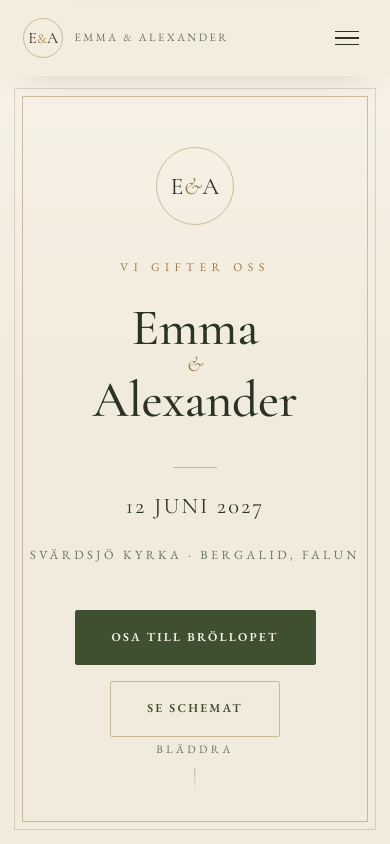
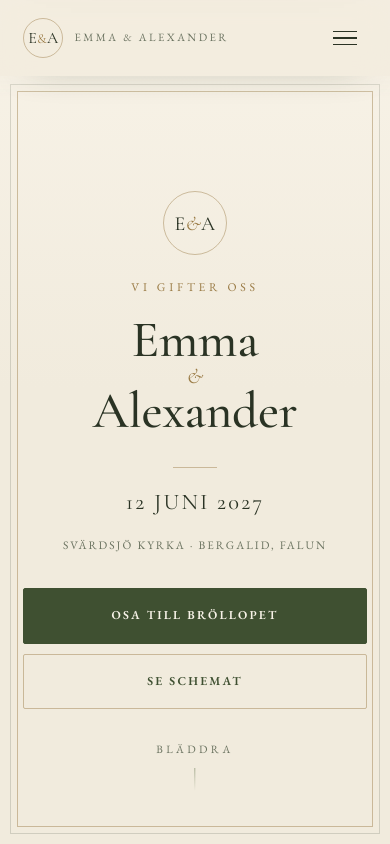
Before and after one commit to jonasgabrielsson92-cell/emmaalexwedding, a React (Vite) app: page / in a window 390 px wide. Shown: the top 844 px of the page. Built offline with nearby package versions, Linux system fonts and the light colour scheme; no server answers.

Commit message:
describe what changed

```diff
--- a/index.html
+++ b/index.html
@@ -2,7 +2,7 @@
 <html lang="sv">
   <head>
     <meta charset="UTF-8" />
-    <meta name="viewport" content="width=device-width, initial-scale=1.0" />
+    <meta name="viewport" content="width=device-width, initial-scale=1, viewport-fit=cover" />
     <meta name="theme-color" content="#3c4636" />
     <title>Emma &amp; Alexander · 12 juni 2027</title>
     <link rel="preconnect" href="https://fonts.googleapis.com" />
--- a/styles.css
+++ b/styles.css
@@ -56,6 +56,8 @@
   --nav-height: 76px;
   --hero-frame-gap: 12px;
   --hero-frame-side: clamp(14px, 3vw, 26px);
+  --safe-area-top: env(safe-area-inset-top, 0px);
+  --safe-area-bottom: env(safe-area-inset-bottom, 0px);
 }
 
 /* ---- Färgteman (Tweak) ---- */
@@ -147,7 +149,7 @@ section { padding: clamp(72px, 11vw, 140px) var(--gutter); }
 .nav {
   position: fixed; inset: 0 0 auto 0; z-index: 60;
   display: flex; align-items: center; justify-content: space-between;
-  padding: 0 var(--gutter); height: 76px;
+  padding: var(--safe-area-top) var(--gutter) 0; height: calc(76px + var(--safe-area-top));
   background: color-mix(in oklab, var(--cream) 72%, transparent);
   -webkit-backdrop-filter: blur(14px) saturate(108%);
   backdrop-filter: blur(14px) saturate(108%);
@@ -155,7 +157,7 @@ section { padding: clamp(72px, 11vw, 140px) var(--gutter); }
   transition: background .3s, box-shadow .3s, height .3s;
 }
 .nav::after { content:""; position:absolute; inset:100% 0 auto; height:22px; pointer-events:none; background:linear-gradient(to bottom, color-mix(in oklab, var(--cream) 24%, transparent), transparent); }
-.nav.scrolled { background: color-mix(in oklab, var(--cream) 88%, transparent); box-shadow: 0 16px 34px -30px color-mix(in oklab, var(--ink) 82%, transparent); height: 64px; }
+.nav.scrolled { background: color-mix(in oklab, var(--cream) 88%, transparent); box-shadow: 0 16px 34px -30px color-mix(in oklab, var(--ink) 82%, transparent); height: calc(64px + var(--safe-area-top)); }
 .nav__brand { display:flex; align-items:center; gap:11px; }
 .nav__brand .monogram { width: 40px; height: 40px; border:1px solid var(--brass-line); border-radius:50%; font-family: var(--font-display); font-size: 1rem; letter-spacing: 0.02em; color: var(--ink); text-align:center; line-height: 38px; }
 .nav__brand .monogram .amp { color: var(--brass); font-size: 0.85em; }
@@ -164,12 +166,12 @@ section { padding: clamp(72px, 11vw, 140px) var(--gutter); }
 .nav__links a { font-family: var(--font-label); font-size: 0.8rem; letter-spacing: 0.1em; text-transform: uppercase; color: var(--ink-soft); position: relative; padding: 6px 0; white-space: nowrap; }
 .nav__links a::after { content:""; position:absolute; left:0; bottom:0; height:1px; width:0; background: var(--brass); transition: width .3s ease; }
 .nav__links a:hover::after { width: 100%; }
-.nav__toggle { display:none; background:none; border:none; cursor:pointer; flex-direction:column; gap:5px; padding:8px; }
+.nav__toggle { display:none; min-width:44px; min-height:44px; background:none; border:none; cursor:pointer; flex-direction:column; align-items:center; justify-content:center; gap:5px; padding:8px; }
 .nav__toggle span { width:24px; height:1.6px; background: var(--ink); transition: .3s; }
 
 /* ============ Buttons ============ */
 .btn {
-  display:inline-flex; align-items:center; gap:10px; cursor:pointer;
+  display:inline-flex; min-height:44px; align-items:center; gap:10px; cursor:pointer;
   font-family: var(--font-label); letter-spacing: 0.18em; text-transform: uppercase; font-size: 0.76rem; font-weight: 600;
   padding: 16px 36px; border-radius: var(--radius); border: 1px solid var(--accent-deep);
   background: var(--accent-deep); color: var(--cream-2); transition: transform .25s, background .3s, color .3s, box-shadow .3s;
@@ -180,15 +182,15 @@ section { padding: clamp(72px, 11vw, 140px) var(--gutter); }
 
 /* ============ Hero ============ */
 .hero {
-  min-height: 100vh; display: grid; place-items: center; text-align: center;
-  position: relative; padding: 130px var(--gutter) 90px;
+  min-height: 100vh; min-height: 100svh; display: grid; place-items: center; text-align: center;
+  position: relative; padding: calc(var(--nav-height) + clamp(42px, 8vh, 70px)) var(--gutter) calc(74px + var(--safe-area-bottom));
   background:
     linear-gradient(180deg, var(--cream-2) 0%, var(--cream) 46%, var(--cream) 100%);
   overflow: hidden;
 }
-.hero__frame { position: absolute; inset: calc(var(--nav-height) + var(--hero-frame-gap)) var(--hero-frame-side) var(--hero-frame-side); border: 1px solid var(--line); pointer-events: none; }
-.hero__frame::after { content:""; position:absolute; inset: 7px; border: 1px solid var(--brass-line); }
-.hero__inner { position: relative; z-index: 2; max-width: 1000px; }
+.hero__frame { position: absolute; inset: calc(var(--nav-height) + var(--hero-frame-gap)) var(--hero-frame-side) calc(var(--hero-frame-side) + var(--safe-area-bottom)); border: 1px solid var(--line); pointer-events: none; }
+.hero__frame::after { content:""; position:absolute; inset:clamp(5px, 1.5vw, 7px); border: 1px solid var(--brass-line); }
+.hero__inner { position: relative; z-index: 2; width:min(100%, 1000px); min-width:0; }
 .hero__monogram { width: 78px; height: 78px; margin: 0 auto 32px; border:1px solid var(--brass-line); border-radius:50%; font-family: var(--font-display); font-size: 1.5rem; letter-spacing: 0.02em; color: var(--ink); text-align:center; line-height: 78px; }
 .hero__monogram .amp { color: var(--brass); font-style: italic; }
 .hero__pre { font-family: var(--font-label); text-transform: uppercase; letter-spacing: 0.46em; font-size: 0.74rem; color: var(--brass); margin-bottom: 26px; }
@@ -205,9 +207,9 @@ section { padding: clamp(72px, 11vw, 140px) var(--gutter); }
 .hero__meta { margin-top: 42px; display: flex; flex-direction: column; gap: 18px; align-items: center; }
 .hero__meta::before { content:""; width: 44px; height:1px; background: var(--brass-line); }
 .hero__date { font-family: var(--font-display); font-size: clamp(1.4rem, 3vw, 2rem); letter-spacing: 0.1em; white-space: nowrap; }
-.hero__place { font-family: var(--font-label); text-transform: uppercase; letter-spacing: 0.28em; font-size: 0.78rem; color: var(--muted); }
+.hero__place { max-width:100%; font-family: var(--font-label); text-transform: uppercase; letter-spacing: 0.28em; font-size: 0.78rem; color: var(--muted); overflow-wrap:anywhere; }
 .hero__actions { margin-top: 44px; display:flex; gap:16px; justify-content:center; flex-wrap:wrap; }
-.scroll-cue { position:absolute; bottom: 30px; left:50%; transform:translateX(-50%); z-index:2; display:flex; flex-direction:column; align-items:center; gap:8px; color:var(--muted); font-family:var(--font-label); font-size:0.7rem; letter-spacing:0.3em; text-transform:uppercase; }
+.scroll-cue { position:absolute; bottom:calc(30px + var(--safe-area-bottom)); left:50%; transform:translateX(-50%); z-index:2; display:flex; flex-direction:column; align-items:center; gap:8px; color:var(--muted); font-family:var(--font-label); font-size:0.7rem; letter-spacing:0.3em; text-transform:uppercase; }
 .scroll-cue .bar { width:1px; height:46px; background: linear-gradient(var(--accent), transparent); animation: cue 2.4s ease-in-out infinite; }
 @keyframes cue { 0%,100%{ transform: scaleY(.5); transform-origin: top; opacity:.5;} 50%{ transform: scaleY(1); opacity:1;} }
 
@@ -293,7 +295,7 @@ section { padding: clamp(72px, 11vw, 140px) var(--gutter); }
 .gallery-upload__title { font-family:var(--font-display); color:var(--accent-deep); font-size:clamp(1.45rem,3vw,1.8rem); }
 .gallery-upload__actions { display:flex; justify-content:center; align-items:center; flex-wrap:wrap; gap:12px; margin-top:18px; }
 .gallery-upload__input { position:absolute; width:1px; height:1px; overflow:hidden; clip:rect(0 0 0 0); clip-path:inset(50%); white-space:nowrap; }
-.gallery-upload__camera, .gallery-upload__picker { cursor:pointer; font-family:var(--font-label); text-transform:uppercase; letter-spacing:.15em; font-size:.72rem; transition:transform .2s, background .2s, color .2s, border-color .2s; }
+.gallery-upload__camera, .gallery-upload__picker { min-height:44px; cursor:pointer; font-family:var(--font-label); text-transform:uppercase; letter-spacing:.15em; font-size:.72rem; transition:transform .2s, background .2s, color .2s, border-color .2s; }
 .gallery-upload__camera { border:1px solid var(--accent-deep); border-radius:var(--radius); background:var(--accent-deep); color:var(--cream-2); padding:14px 24px; }
 .gallery-upload__camera:hover { transform:translateY(-1px); background:var(--sage-700); }
 .gallery-upload__picker { border:1px solid var(--brass-line); border-radius:var(--radius); background:transparent; color:var(--accent-deep); padding:13px 20px; }
@@ -310,10 +312,10 @@ section { padding: clamp(72px, 11vw, 140px) var(--gutter); }
 @media (max-width: 760px){ .gallery { grid-template-columns: repeat(2, 1fr); } .g-wide{ grid-column: span 2;} }
 
 /* Lightbox */
-.lightbox { position: fixed; inset:0; z-index: 90; background: rgba(40,44,32,0.86); display:none; place-items:center; padding: 5vw; }
+.lightbox { position: fixed; inset:0; z-index: 90; background: rgba(40,44,32,0.86); display:none; place-items:center; padding:calc(5vw + var(--safe-area-top)) calc(5vw + env(safe-area-inset-right, 0px)) calc(5vw + var(--safe-area-bottom)) calc(5vw + env(safe-area-inset-left, 0px)); }
 .lightbox.open { display: grid; }
 .lightbox .ph { width: min(760px, 90vw); aspect-ratio: 3/2; background-color: var(--cream); }
-.lightbox__close { position: absolute; top: 24px; right: 30px; color: var(--cream-2); font-size: 2rem; cursor: pointer; background:none; border:none; font-family: var(--font-display); }
+.lightbox__close { position: absolute; top:calc(16px + var(--safe-area-top)); right:calc(16px + env(safe-area-inset-right, 0px)); min-width:44px; min-height:44px; color: var(--cream-2); font-size: 2rem; cursor: pointer; background:none; border:none; font-family: var(--font-display); }
 
 /* ============ Toastmasters / Kontakt ============ */
 .contacts { display:grid; grid-template-columns: repeat(2, 1fr); gap: clamp(20px,3vw,32px); max-width: 880px; margin: 0 auto; }
@@ -404,7 +406,7 @@ section { padding: clamp(72px, 11vw, 140px) var(--gutter); }
 .faq-a p { padding: 0 40px 28px 0; color: var(--muted); }
 
 /* ============ Footer ============ */
-.footer { text-align:center; background: var(--bg-alt); padding: clamp(64px, 9vw, 116px) var(--gutter); border-top:1px solid var(--brass-line); }
+.footer { text-align:center; background: var(--bg-alt); padding: clamp(64px, 9vw, 116px) var(--gutter) calc(clamp(64px, 9vw, 116px) + var(--safe-area-bottom)); border-top:1px solid var(--brass-line); }
 .footer .couple-mini { font-family: var(--font-display); font-size: clamp(2rem, 5vw, 3rem); }
 .footer .couple-mini .amp { color: var(--brass); font-family: var(--font-script); font-style: italic; }
 .footer .date { font-family: var(--font-label); text-transform:uppercase; letter-spacing: 0.32em; font-size: 0.76rem; color: var(--muted); margin-top: 18px; }
@@ -423,9 +425,9 @@ section { padding: clamp(72px, 11vw, 140px) var(--gutter); }
   .story__media, .split__media { aspect-ratio: 16/10; }
 }
 @media (max-width: 820px){
-  .nav__links { position: fixed; inset: 0 0 auto 0; top: 0; flex-direction: column; background: var(--cream-2); padding: 96px 32px 40px; gap: 22px; transform: translateY(-110%); transition: transform .4s ease; box-shadow: var(--shadow); height: auto; align-items:flex-start; }
+  .nav__links { position: fixed; inset: 0 0 auto 0; top: 0; flex-direction: column; background: var(--cream-2); padding:calc(var(--nav-height) + 20px) var(--gutter) calc(32px + var(--safe-area-bottom)); gap: 12px; transform: translateY(-110%); transition: transform .4s ease; box-shadow: var(--shadow); height: auto; align-items:stretch; }
   .nav__links.open { transform: translateY(0); }
-  .nav__links a { font-size: 1.1rem; }
+  .nav__links a { display:flex; align-items:center; min-height:44px; font-size: 1.1rem; }
   .nav__toggle { display:flex; z-index: 70; }
   .nav__toggle.open span:nth-child(1){ transform: translateY(6.6px) rotate(45deg); }
   .nav__toggle.open span:nth-child(2){ opacity:0; }
@@ -435,6 +437,22 @@ section { padding: clamp(72px, 11vw, 140px) var(--gutter); }
   .cards { grid-template-columns: 1fr; }
   .row2 { grid-template-columns: 1fr; }
   body { font-size: 18px; }
+  :root { --hero-frame-side:10px; --hero-frame-gap:8px; }
+  section { padding-block:clamp(64px, 16vw, 84px); }
+  .hero { min-height:100dvh; padding-top:calc(var(--nav-height) + clamp(34px, 8vh, 54px)); }
+  .hero__monogram { width:64px; height:64px; margin-bottom:22px; font-size:1.25rem; line-height:64px; }
+  .hero__pre { margin-bottom:18px; letter-spacing:.32em; }
+  .hero__meta { gap:14px; margin-top:30px; }
+  .hero__place { max-width:32rem; padding-inline:6px; letter-spacing:.17em; font-size:.72rem; }
+  .hero__actions { width:100%; gap:10px; margin-top:32px; }
+  .hero__actions .btn { width:100%; justify-content:center; }
+  .countdown { gap:12px; }
+  .count-cell { min-width:64px; }
+  .gallery-upload { margin-bottom:30px; padding:22px 18px; }
+  .gallery-upload__actions { align-items:stretch; }
+  .gallery-upload__camera, .gallery-upload__picker { width:100%; justify-content:center; }
+  .contact { align-items:flex-start; padding:24px; }
+  .footer .date { max-width:100%; letter-spacing:.18em; overflow-wrap:anywhere; }
 }
 
 /* React component additions */
```
